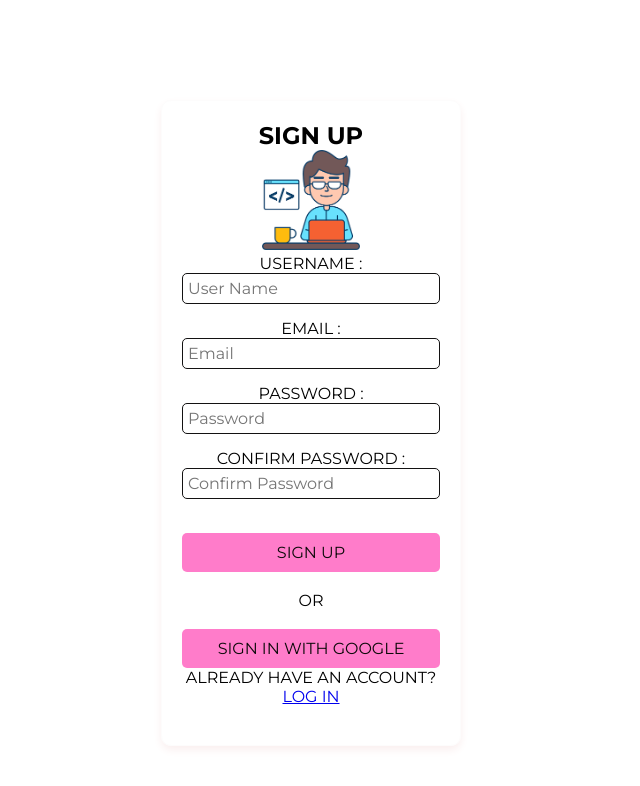
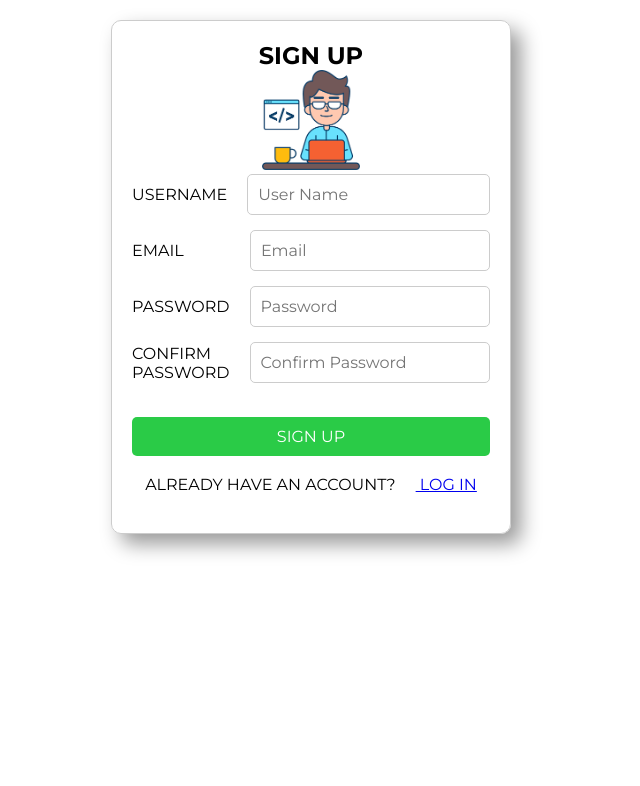
Before and after one commit to AjithACL/Web-Development, a React (Vite) app in the folder Day4_Data_Visualization/Dashboard/: page /register in a window 1280 px wide. Shown: the top 786 px of the page, without its empty margins (329-969 px from the left). Built offline with nearby package versions, Linux system fonts and the light colour scheme.

Commit message:
validation added

```diff
--- a/Day4_Data_Visualization/Dashboard/src/component/Login.css
+++ b/Day4_Data_Visualization/Dashboard/src/component/Login.css
@@ -50,6 +50,3 @@
 .checkbox input{
   display: inline-block;
 }
-  .show{
-
-  }
--- a/Day4_Data_Visualization/Dashboard/src/component/Login.jsx
+++ b/Day4_Data_Visualization/Dashboard/src/component/Login.jsx
@@ -1,45 +1,84 @@
-import React from 'react';
-import { Link } from 'react-router-dom';  // Import Link from react-router-dom
-import './Login.css';
+import React, { useState } from "react";
+import { Link, useNavigate } from "react-router-dom";
+import "./Login.css";
 
 const Login = () => {
+  const [formData, setFormData] = useState({ email: "", password: "" });
+  const [error, setError] = useState("");
+  const navigate = useNavigate();
+
+  const handleChange = (e) => {
+    const { name, value } = e.target;
+    setFormData({ ...formData, [name]: value });
+  };
+
+  const handleSubmit = (e) => {
+    e.preventDefault();
+
+    // Get user data from local storage
+    const storedUser = JSON.parse(localStorage.getItem("userData"));
+
+    if (storedUser) {
+      const { email, password } = storedUser;
+
+      // Check if credentials match
+      if (formData.email === email && formData.password === password) {
+        navigate("/home"); // Navigate to /home
+      } else {
+        setError("Invalid email or password."); // Set a string
+      }
+    } else {
+      setError("No account found. Please register first."); // Set a string
+    }
+  };
+
   return (
-    <div className='container'>
+    <div className="container">
       <div>
         <h2>LOGIN</h2>
         <div>
-          {/* Add an image */}
           <img
-            src="Developer_image.png" // Replace with your image URL
+            src="Developer_image.png"
             alt="Register Illustration"
             height="100px"
           />
-          <br></br>
-          <form>
+          <br />
+          <form onSubmit={handleSubmit}>
             <div>
-              <label htmlFor="">USERNAME :</label><br />
+              <label htmlFor="email">Email:</label>
+              <br />
               <input
-                type="username"
-                placeholder="Username"
-              /><br></br>
+                type="email"
+                name="email"
+                placeholder="Email"
+                value={formData.email}
+                onChange={handleChange}
+              />
+              <br />
             </div>
-            <br></br>
+            <br />
             <div>
-              <label htmlFor="">PASSWORD :</label><br></br>
+              <label htmlFor="password">Password:</label>
+              <br />
               <input
                 type="password"
+                name="password"
                 placeholder="Password"
-              /><br></br>
-              <br></br>
-
-                <a href="" style={{display:"inline"}}>Forget Password</a>
-
-            </div><br></br>
-            <button type="submit">LOGIN</button><br></br>
+                value={formData.password}
+                onChange={handleChange}
+              />
+              <br />
+            </div>
+            <br />
+            {error && <span className="error">{error}</span>} {/* Display error */}
+            <br />
+            <button type="submit">LOGIN</button>
+            <br />
             <div>
               <label htmlFor="">DON'T HAVE AN ACCOUNT?</label>
-              <Link to="/register"> SIGN UP</Link> {/* Link to Register page */}
-            </div><br />
+              <Link to="/register"> SIGN UP</Link>
+            </div>
+            <br />
           </form>
         </div>
       </div>
--- a/Day4_Data_Visualization/Dashboard/src/component/Navbar.css
+++ b/Day4_Data_Visualization/Dashboard/src/component/Navbar.css
@@ -41,6 +41,7 @@ nav .nav-btn button{
     justify-content: space-between;
 }
 
+
 @media (max-width:940px){
     nav{
         background-color: orange;
--- a/Day4_Data_Visualization/Dashboard/src/component/Register.css
+++ b/Day4_Data_Visualization/Dashboard/src/component/Register.css
@@ -1,11 +1,11 @@
 .container {
   width: 400px;
-  margin: 100px auto;
+  margin: 20px auto;
   padding: 20px;
   border: 1px solid #ccc;
   border-radius: 10px;
   text-align: center;
-  box-shadow: 0 4px 8px rgba(0, 0, 0, 0.1);
+  box-shadow: 10px 10px 20px rgba(0, 0, 0, 0.4);
 }
 
 .title {
@@ -21,24 +21,26 @@ form {
 
 .input-group {
   display: flex;
-  align-items: center; /* Ensures that the label and input are vertically aligned */
+  align-items: center;
   margin-bottom: 15px;
 }
 
 label {
-  width: 120px; /* Adjust the label width to control alignment */
+  width: 120px;
   text-align: left;
-  margin-right: 20px; /* Space between the label and the input field */
+  margin-right: 20px;
 }
 
 input {
-  width: 100%; /* Input takes up the remaining space */
+  width: 100%;
   padding: 10px;
   font-size: 16px;
   border: 1px solid #ccc;
   border-radius: 5px;
 }
-
+#email {
+  margin-left: 20px;
+}
 button {
   padding: 10px;
   font-size: 16px;
--- a/Day4_Data_Visualization/Dashboard/src/component/Register.jsx
+++ b/Day4_Data_Visualization/Dashboard/src/component/Register.jsx
@@ -1,63 +1,155 @@
-import React from 'react';
-import { Link } from 'react-router-dom';  // Import Link from react-router-dom
+import React, { useState } from "react";
+import { Link, useNavigate } from "react-router-dom"; // Import useNavigate
+import "./Register.css";
 
 const Register = () => {
+  const [formData, setFormData] = useState({
+    username: "",
+    email: "",
+    password: "",
+    confirmPassword: "",
+  });
+  const [errorData, setErrorData] = useState({});
+  const navigate = useNavigate(); // Initialize useNavigate
+
+  const validateEmail = (email) => {
+    const emailRegex = /^[a-zA-Z0-9._%+-]+@[a-zA-Z0-9.-]+\.[a-zA-Z]{2,}$/;
+    return emailRegex.test(email);
+  };
+
+  const validatePassword = (password) => {
+    const passwordRegex =
+      /^(?=.*[a-z])(?=.*[A-Z])(?=.*\d)(?=.*[@$!%*?&#])[A-Za-z\d@$!%*?&#]{8,}$/;
+    return passwordRegex.test(password);
+  };
+
+  const handleChange = (e) => {
+    const { name, value } = e.target;
+    setFormData({ ...formData, [name]: value });
+  };
+
+  const validateForm = () => {
+    let errors = {};
+    let isValid = true;
+
+    if (!formData.username.trim()) {
+      errors.username = "Username is required.";
+      isValid = false;
+    }
+
+    if (!formData.email.trim()) {
+      errors.email = "Email is required.";
+      isValid = false;
+    } else if (!validateEmail(formData.email)) {
+      errors.email = "Enter a valid email address.";
+      isValid = false;
+    }
+
+    if (!formData.password.trim()) {
+      errors.password = "Password is required.";
+      isValid = false;
+    } else if (!validatePassword(formData.password)) {
+      errors.password =
+        "Password must be at least 8 characters long, include one uppercase letter, one lowercase letter, one number, and one special character.";
+      isValid = false;
+    }
+
+    if (!formData.confirmPassword.trim()) {
+      errors.confirmPassword = "Confirm password is required.";
+      isValid = false;
+    } else if (formData.password !== formData.confirmPassword) {
+      errors.confirmPassword = "Passwords do not match.";
+      isValid = false;
+    }
+
+    setErrorData(errors);
+    return isValid;
+  };
+
+  const handleSubmit = (e) => {
+    e.preventDefault();
+
+    if (validateForm()) {
+      // Save user data to local storage
+      localStorage.setItem("userData", JSON.stringify(formData));
+
+      // Navigate to /home
+      navigate("/home");
+    }
+  };
+
   return (
-    <div className='container'>
+    <div className="container">
       <div>
         <h2>SIGN UP</h2>
         <div>
-          {/* Add an image */}
           <img
-            src="Developer_image.png" // Replace with your image URL
+            src="Developer_image.png"
             alt="Register Illustration"
             height="100px"
           />
-          <form>
+          <form onSubmit={handleSubmit}>
             <div className="input-group">
-              <label htmlFor="username">USERNAME :</label>
+              <label htmlFor="username">USERNAME</label>
               <input
                 id="username"
+                name="username"
                 type="text"
                 placeholder="User Name"
+                onChange={handleChange}
               />
+              {errorData.username && (
+                <span className="error">{errorData.username}</span>
+              )}
             </div>
             <div className="input-group">
-              <label htmlFor="email">EMAIL :</label>
+              <label htmlFor="email">EMAIL</label>
               <input
                 id="email"
+                name="email"
                 type="email"
                 placeholder="Email"
+                onChange={handleChange}
               />
+              {errorData.email && (
+                <span className="error">{errorData.email}</span>
+              )}
             </div>
             <div className="input-group">
-              <label htmlFor="password">PASSWORD :</label>
+              <label htmlFor="password">PASSWORD</label>
               <input
                 id="password"
+                name="password"
                 type="password"
                 placeholder="Password"
+                onChange={handleChange}
               />
+              {errorData.password && (
+                <span className="error">{errorData.password}</span>
+              )}
             </div>
             <div className="input-group">
-              <label htmlFor="confirm-password">CONFIRM PASSWORD :</label>
+              <label htmlFor="confirmPassword">CONFIRM PASSWORD</label>
               <input
-                id="confirm-password"
+                id="confirmPassword"
+                name="confirmPassword"
                 type="password"
                 placeholder="Confirm Password"
+                onChange={handleChange}
               />
-            </div><br />
-            <button type="submit">
-              SIGN UP
-            </button><br />
-            <label htmlFor="">OR</label><br />
-            <button type="submit">
-              SIGN IN WITH GOOGLE
-            </button>
+              {errorData.confirmPassword && (
+                <span className="error">{errorData.confirmPassword}</span>
+              )}
+            </div>
+            <br />
+            <button type="submit">SIGN UP</button>
+            <br />
           </form>
           <div>
-            <label htmlFor="">ALREADY HAVE AN ACCOUNT?</label>
-            <Link to="/"> LOG IN</Link> {/* Link to Login page */}
-          </div><br />
+            <label>ALREADY HAVE AN ACCOUNT?</label>
+            <Link to="/login"> LOG IN</Link>
+          </div>
+          <br />
         </div>
       </div>
     </div>
```
Lines whose indentation alone changed are shown as unchanged.
